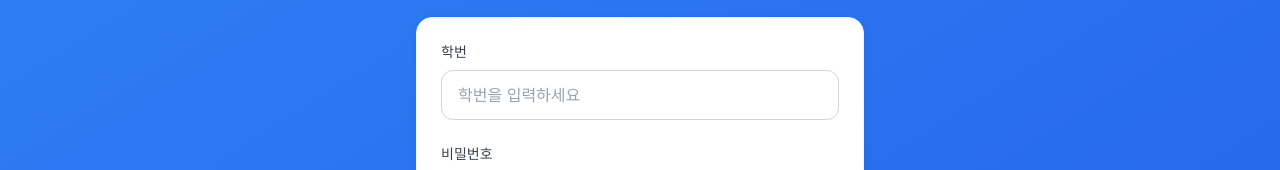
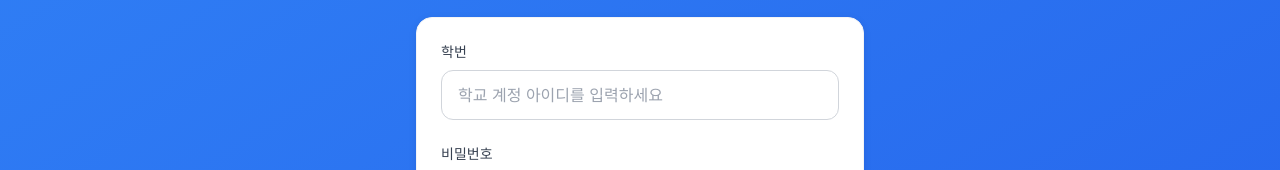
Before and after one commit to team-dsm-lol/dsm-lol-frontend, a React (Vite) app: page /login in a window 1280 px wide. Shown: the part 284-454 px from the top of the page. Built offline with nearby package versions, Linux system fonts and the light colour scheme; a web font is replaced by a local one.

Commit message:
Update placeholder text for account_id input field

```diff
--- a/src/pages/LoginPage.tsx
+++ b/src/pages/LoginPage.tsx
@@ -48,7 +48,7 @@ export const LoginPage: React.FC = () => {
               <Input
                 {...register('account_id')}
                 label="학번"
-                placeholder="학번을 입력하세요"
+                placeholder="학교 계정 아이디를 입력하세요"
                 error={errors.account_id?.message}
                 autoComplete="username"
               />
```
